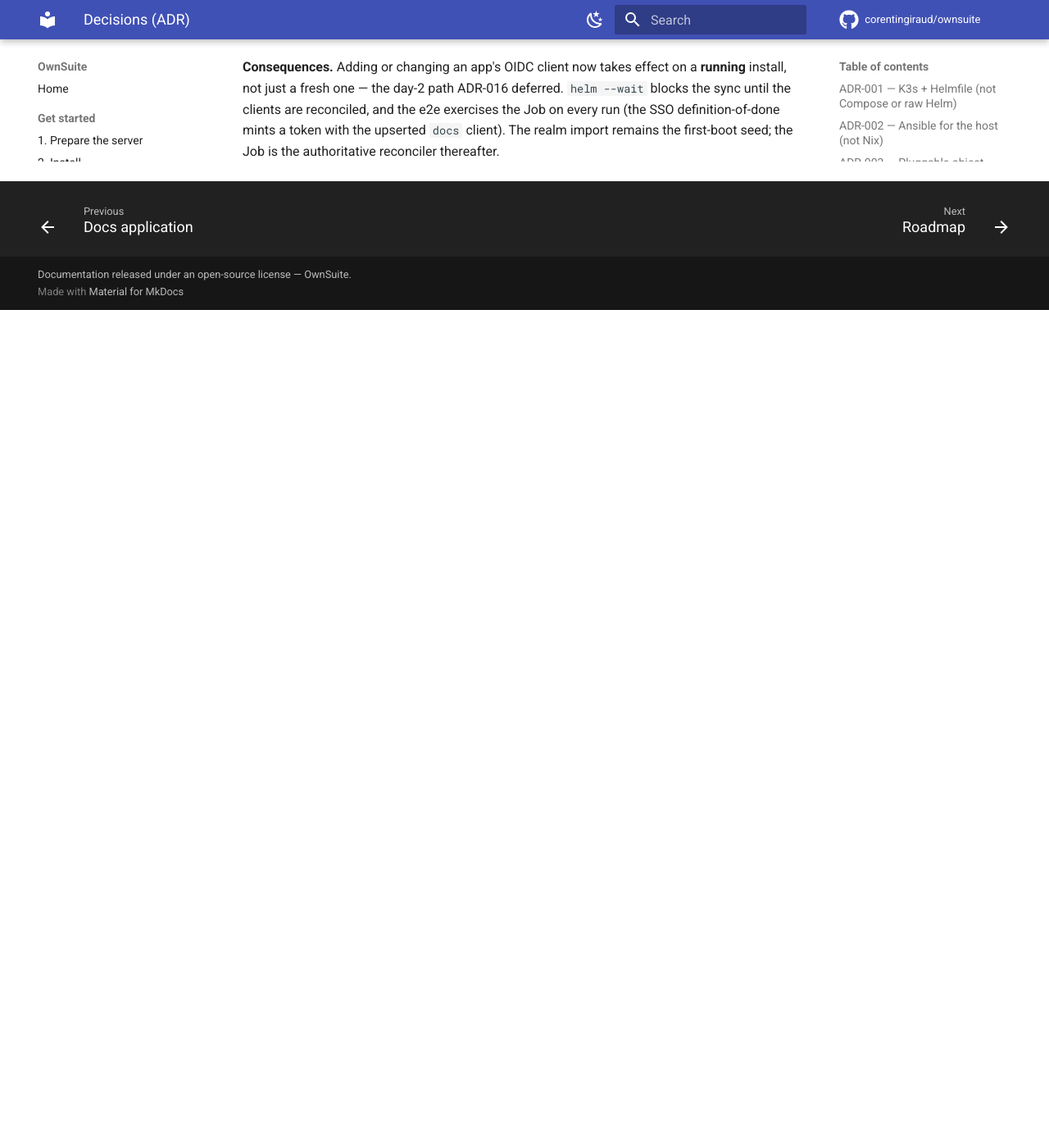
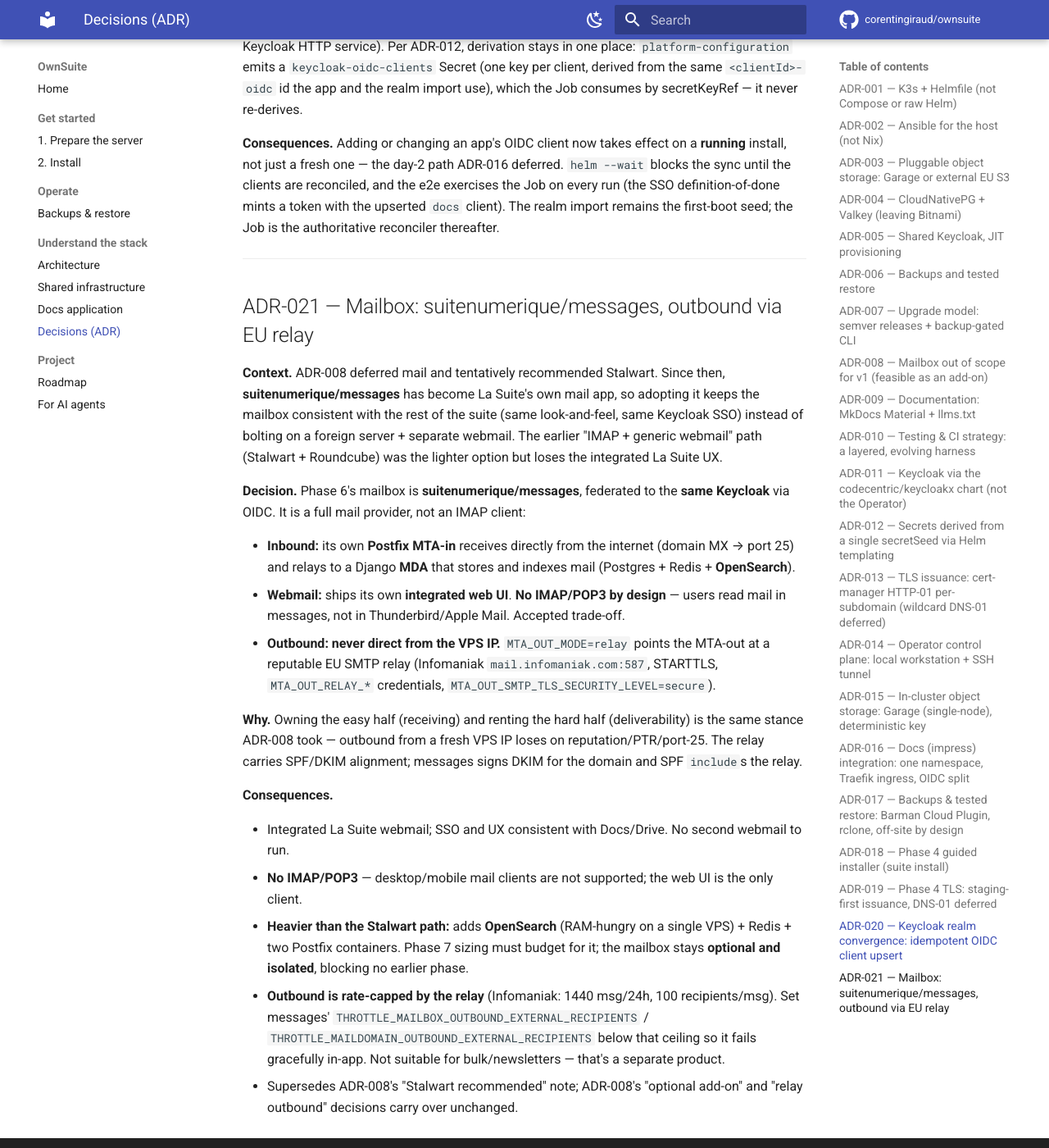
Before and after one commit to corentingiraud/ownsuite, an MkDocs documentation site: the page built from docs/understand/decisions.md, in a window 1280 px wide and 1400 px high, scrolled down 12617 px. Shown: the whole window at 82% size. Built offline with MkDocs 1.6.1 and Material for MkDocs 9.7.7, drawn with Linux system fonts in a browser that asks for light colours; comment, search, counter and statistics services are not loaded; before the commit the page ends 12995 px from its top, so only the background shows below that; some of the changed text lies outside the part shown.

Commit message:
chore: repo hardening (CI least-privilege + security policy) & roadmap mailbox update (#9)
* chore(ci): least-privilege workflow token + security policy

Set explicit read-only GITHUB_TOKEN permissions on the four CI workflows
(ci, helmfile-ci, helmfile-e2e, bootstrap-e2e) as defense-in-depth behind the
now read-only repo default. Add SECURITY.md pointing at GitHub private
vulnerability reporting.

* docs(roadmap): mailbox is suitenumerique/messages, relayed outbound (ADR-021)

Phase 6 now targets La Suite's own messages app (Postfix MTA + Django MDA +
Postgres/Redis/OpenSearch + webmail, no IMAP), federated to Keycloak via OIDC,
with outbound relayed through a reputable EU SMTP relay rather than direct from
the server IP. Supersedes the Stalwart recommendation in part.

```diff
--- a/docs/understand/decisions.md
+++ b/docs/understand/decisions.md
@@ -124,6 +124,10 @@
 ---
 
 ## ADR-008 — Mailbox out of scope for v1 (feasible as an add-on)
+
+> **Superseded in part by [ADR-021](#adr-021).** The "out of v1, optional add-on" stance and
+> the "relay outbound through a reputable EU SMTP" workaround still hold; the mail stack is now
+> **suitenumerique/messages**, not Stalwart.
 
 **Context.** La Suite numérique provides **no** mail server. The request "create
 `firstname@assoc.org` with their mailbox" requires a separate stack.
@@ -534,3 +538,43 @@
 until the clients are reconciled, and the e2e exercises the Job on every run (the SSO
 definition-of-done mints a token with the upserted `docs` client). The realm import remains the
 first-boot seed; the Job is the authoritative reconciler thereafter.
+
+---
+
+## ADR-021 — Mailbox: suitenumerique/messages, outbound via EU relay
+
+**Context.** ADR-008 deferred mail and tentatively recommended Stalwart. Since then,
+**suitenumerique/messages** has become La Suite's own mail app, so adopting it keeps the
+mailbox consistent with the rest of the suite (same look-and-feel, same Keycloak SSO) instead
+of bolting on a foreign server + separate webmail. The earlier "IMAP + generic webmail" path
+(Stalwart + Roundcube) was the lighter option but loses the integrated La Suite UX.
+
+**Decision.** Phase 6's mailbox is **suitenumerique/messages**, federated to the **same
+Keycloak** via OIDC. It is a full mail provider, not an IMAP client:
+
+- **Inbound:** its own **Postfix MTA-in** receives directly from the internet (domain MX →
+  port 25) and relays to a Django **MDA** that stores and indexes mail (Postgres + Redis +
+  **OpenSearch**).
+- **Webmail:** ships its own **integrated web UI**. **No IMAP/POP3 by design** — users read
+  mail in messages, not in Thunderbird/Apple Mail. Accepted trade-off.
+- **Outbound:** **never direct from the VPS IP.** `MTA_OUT_MODE=relay` points the MTA-out at a
+  reputable EU SMTP relay (Infomaniak `mail.infomaniak.com:587`, STARTTLS, `MTA_OUT_RELAY_*`
+  credentials, `MTA_OUT_SMTP_TLS_SECURITY_LEVEL=secure`).
+
+**Why.** Owning the easy half (receiving) and renting the hard half (deliverability) is the
+same stance ADR-008 took — outbound from a fresh VPS IP loses on reputation/PTR/port-25. The
+relay carries SPF/DKIM alignment; messages signs DKIM for the domain and SPF `include`s the relay.
+
+**Consequences.**
+
+- Integrated La Suite webmail; SSO and UX consistent with Docs/Drive. No second webmail to run.
+- **No IMAP/POP3** — desktop/mobile mail clients are not supported; the web UI is the only client.
+- **Heavier than the Stalwart path:** adds **OpenSearch** (RAM-hungry on a single VPS) + Redis +
+  two Postfix containers. Phase 7 sizing must budget for it; the mailbox stays **optional and
+  isolated**, blocking no earlier phase.
+- **Outbound is rate-capped by the relay** (Infomaniak: 1440 msg/24h, 100 recipients/msg). Set
+  messages' `THROTTLE_MAILBOX_OUTBOUND_EXTERNAL_RECIPIENTS` /
+  `THROTTLE_MAILDOMAIN_OUTBOUND_EXTERNAL_RECIPIENTS` below that ceiling so it fails gracefully
+  in-app. Not suitable for bulk/newsletters — that's a separate product.
+- Supersedes ADR-008's "Stalwart recommended" note; ADR-008's "optional add-on" and "relay
+  outbound" decisions carry over unchanged.
```
Also changed, not shown: ROADMAP.md (+5 -4 lines), docs/project/roadmap.md (+17 -9 lines), .github/SECURITY.md (added), 4 other files.
